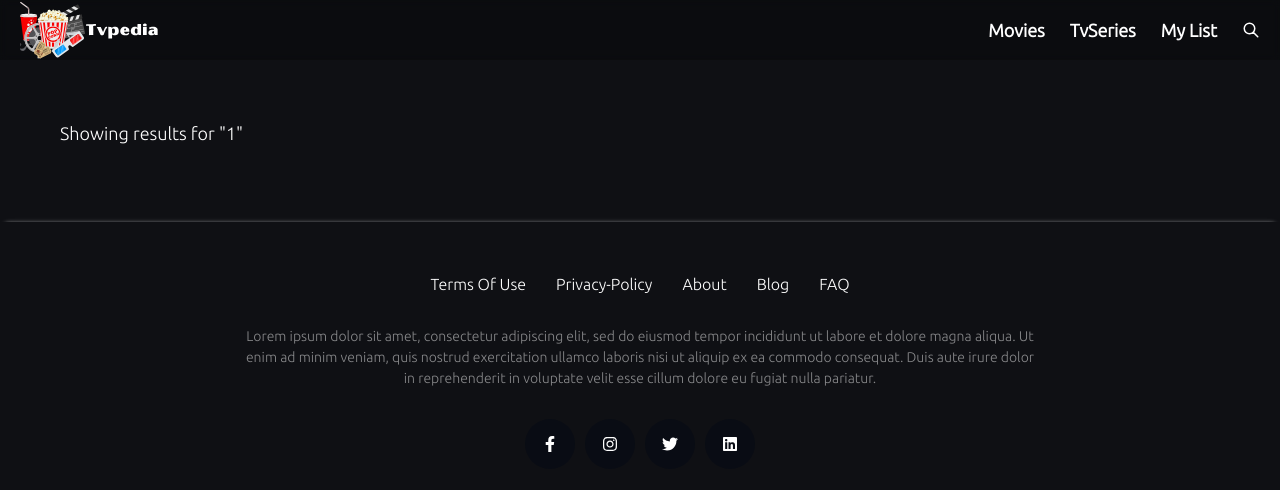
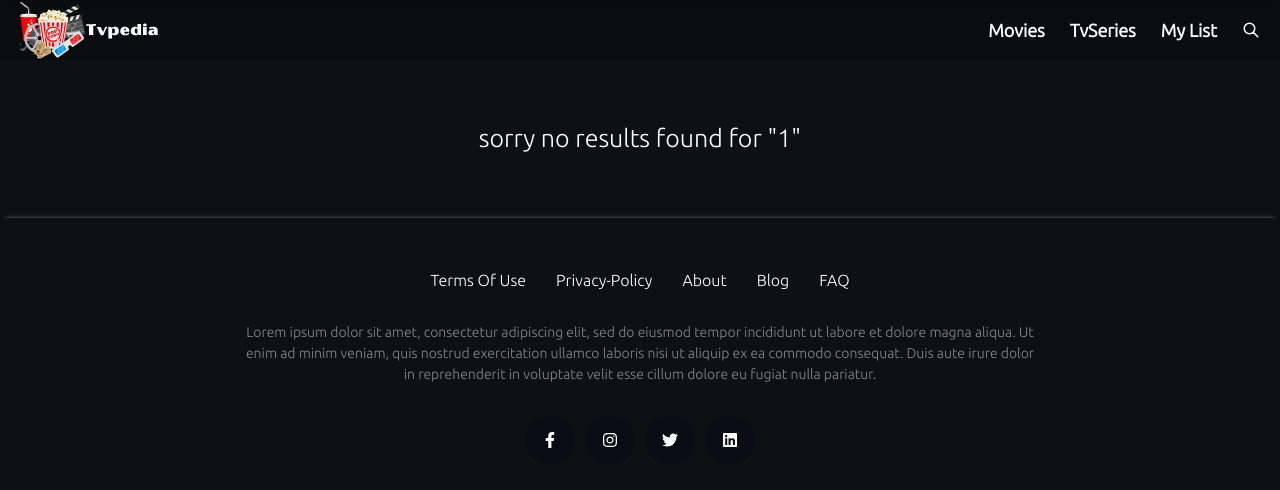
Before and after one commit to asad851/React-Projects, a React (Vite) app in the folder movie-app/: page /search/1 in a window 1280 px wide. Shown: the top 490 px of the page. Built offline with nearby package versions, Linux system fonts and the light colour scheme; no server answers.

Commit message:
moviesdb

```diff
--- a/movie-app/src/pages/SearchResult.jsx
+++ b/movie-app/src/pages/SearchResult.jsx
@@ -51,19 +51,6 @@ export default function SearchResult({num}) {
       })
   }
 
-
-//   fetchData(`/search/multi?query=${query}&page=${pageNum}`).then(
-//     (res)=>{
-
-//  const m =       {
-//           ...data?.data,
-//              results:[...data?.data?.results,...res?.data?.results]
-//         };
-//         setNextdata(m)
-//     //  console.log(m)
-//     })
-//     // console.log(nextdata)
-//     setData(nextdata)
   const fetchNextPage=()=>{
 
     fetchApiData(`/search/multi?query=${query}&page=${pageNum}`).then(
@@ -84,7 +71,7 @@ export default function SearchResult({num}) {
       })
     }
 
-  // console.log(nextdata)
+
     useEffect(() => {
       setPageNum(1)
       setData(null)
@@ -97,12 +84,12 @@ export default function SearchResult({num}) {
     <div className="max-w-[1200px] w-full px-[20px] mx-auto min-[768px]:pt-[120px]  pt-[60px] mb-[60px]">
       {loading&&<Spinner/>}
       {!loading ? (<>
-           <div className="text-white text-[18px] mb-[15px]">{`Showing  ${data?.resuts?.length<=1?"result":"results"} for "${query}" `}</div>
+           {data?.results?.length>0&&<div className="text-white text-[18px] mb-[15px]">{`Showing  ${data?.resuts?.length<=1?"result":"results"} for "${query}" `}</div>}
           <div
 
             className="w-full h-full  px-[20px] min-[768px]:m-0 min-[768px]:p-0 mx-auto "
           >
-              {/* {data?.results?.length>0 ?( */}
+              {data?.results?.length>0 ?(
               <InfiniteScroll
               className="flex gap-[20px] justify-center w-full flex-wrap min-[768px]:gap-[20px] min-[768px]:overflow-hidden  items-center h-full mb-[20px] min-[768px]:mb-[50px] px-[20px] min-[768px]:m-0 min-[768px]:p-0"
               dataLength={data?.results || []}
@@ -148,10 +135,10 @@ export default function SearchResult({num}) {
 
                   );
                 })}
-                </InfiniteScroll>
-                {/* :(<div className=" w-full text-[25px] text-white font-medium text-center"> {`sorry no results found for "${query}"`}
-                </div>) */}
-                {/* } */}
+                </InfiniteScroll>)
+                 :(<div className=" w-full text-[25px] text-white font-medium text-center"> {`sorry no results found for "${query}"`}
+                </div>)
+                 }
           </div></>):
           (<div className="flex gap-[10px] flex-wrap   mx-[-20px] px-[20px] min-[768px]:gap-[20px] min-[768px] min-[768px]:m-0 min-[768px]:p-0">
             {skeleton()}
--- a/movie-app/src/store/Store.jsx
+++ b/movie-app/src/store/Store.jsx
@@ -12,7 +12,8 @@ import MyListSlicer from './MyListSlicer'
 const persistConfig ={
     key:'root',
     version:1,
-    storage
+    storage,
+
 };
 const rootReducer = combineReducers(
     {
```
